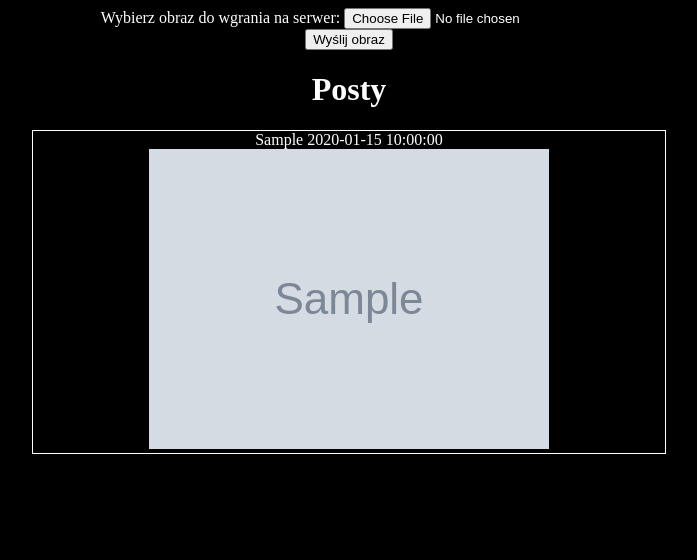
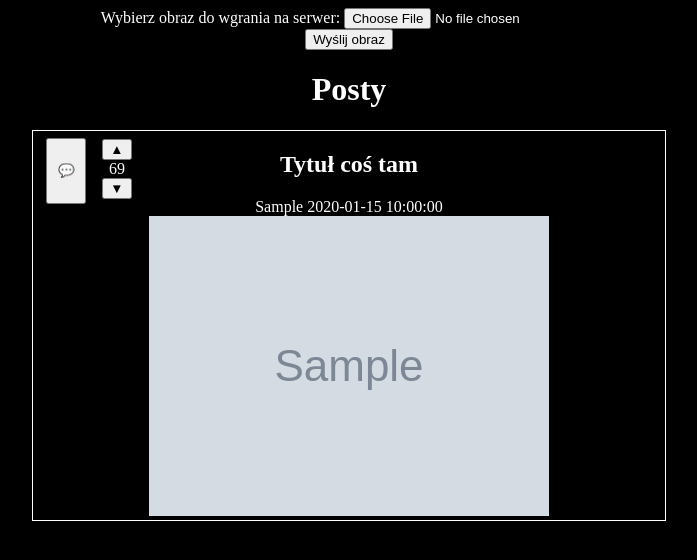
Before and after one commit to BxOxSxS/cms-php, a PHP site: page / in a window 1280 px wide. Shown: the top 560 px of the page, without its empty margins (291-988 px from the left). Run offline with PHP 8.4, Linux system fonts and the light colour scheme; tables that the repository leaves empty or names only in its code hold one stand-in row (values such as "Sample post"); grey boxes marked "Sample" are stand-in pictures.

Commit message:
Add voting and comments to layout

```diff
--- a/index.php
+++ b/index.php
@@ -68,7 +68,22 @@
         $result = $preparedQ->get_result();
 
         while ($row = $result->fetch_assoc()) {
-            echo "<div class='post'>" . $row['ip'] . " " . $row['timestamp'] . "<br>";
+            echo "<div class='post'>
+                <button type='button' class='comment'>
+                    💬
+                </button>
+                <div class='vote'>
+                    <button class='upvote' type='button'>▲</button>
+                    <div class='votecounter'>69</div>
+                    <button class='downvote' type='button'>▼</button>
+
+                </div>
+                <div class='title'>
+                    <h2>Tytuł coś tam</h2> "
+                    . $row['ip'] . " " . $row['timestamp'] . "<br>
+                </div>
+
+            ";
             echo "<img class='img' src='img/" . $row['filename'] . "'><br></div>";
         }
     ?>
--- a/style.css
+++ b/style.css
@@ -15,3 +15,22 @@ body {
 .img {
     max-width: 100%;
 }
+
+.vote {
+    float: left;
+    margin-left: 1em;
+    margin-top: 0.5em;
+}
+
+.title {
+    margin-left: 30%;
+    margin-right: 30%;
+}
+
+.comment {
+    float: left;
+    margin-left: 1em;
+    margin-top: 0.5em;
+    height: 5em;
+    width: 3em;
+}
```
